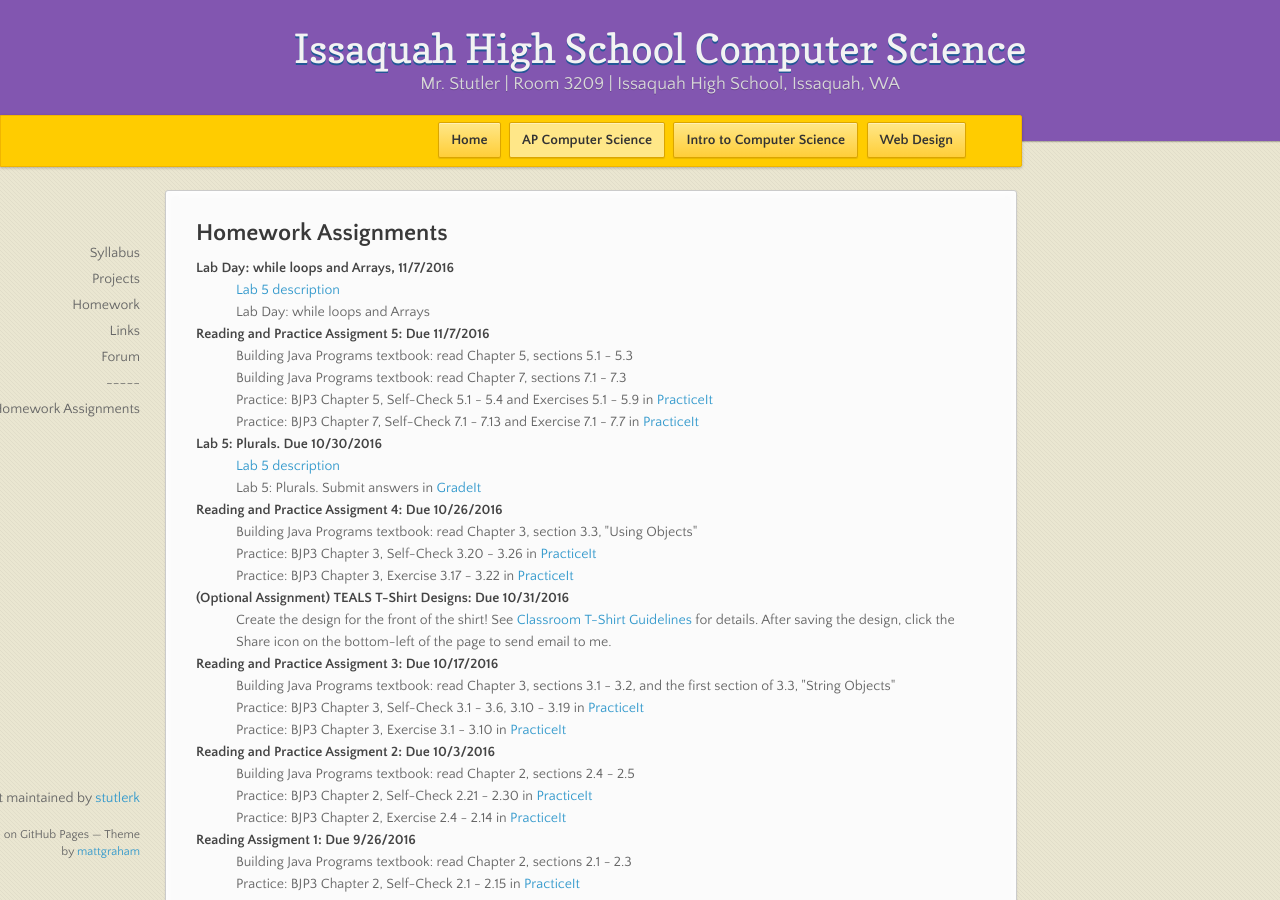
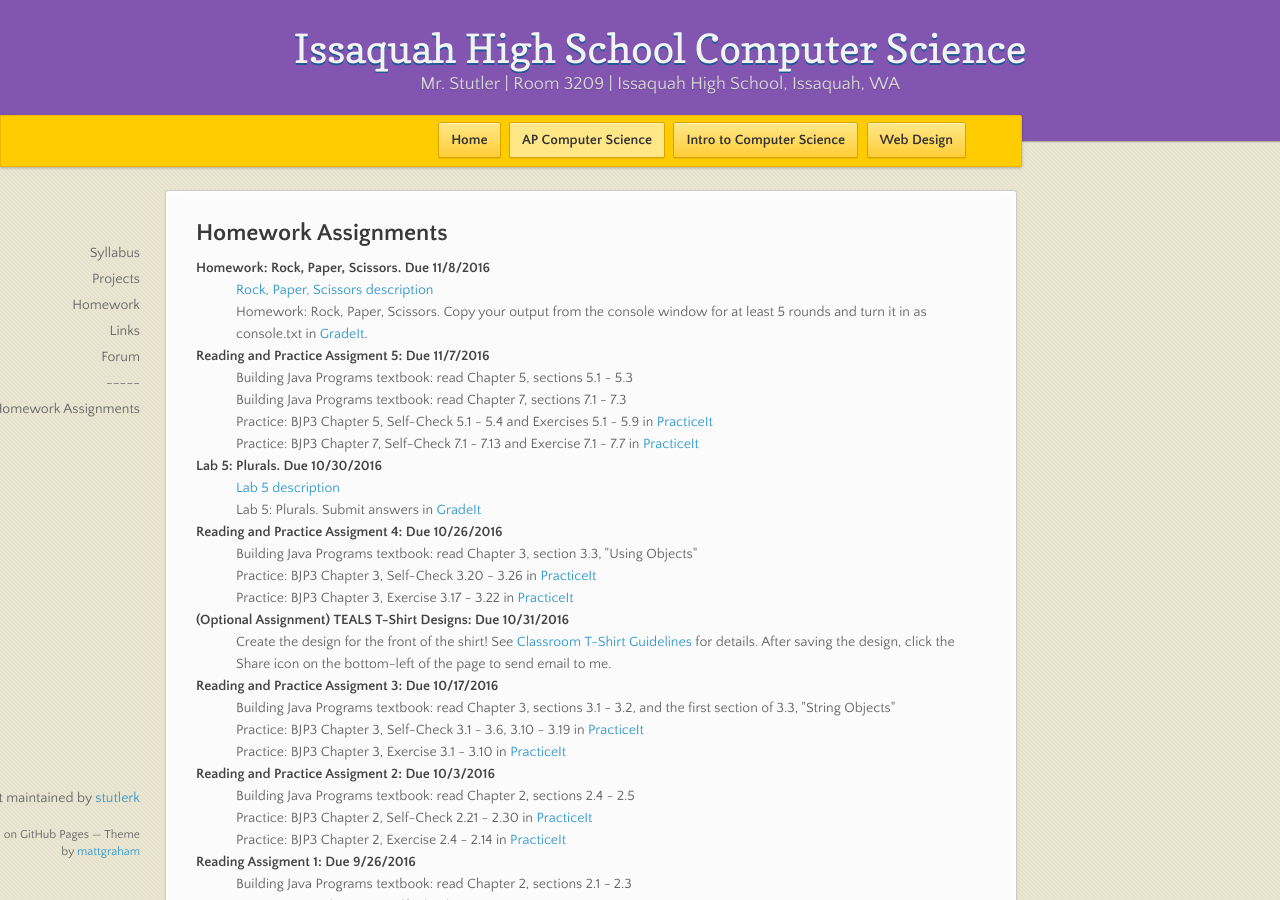
Before and after one commit to stutlerk/ihs-website, a Jekyll site: the page built from _apcs/homework.html, in a window 1280 px wide and 900 px high. Built offline with Jekyll 4.4.1, drawn with Linux system fonts in a browser that asks for light colours; nearby versions of some CDN libraries.

Commit message:
Update homework.html

```diff
--- a/_apcs/homework.html
+++ b/_apcs/homework.html
@@ -6,9 +6,9 @@ layout: course
 <section>
 <h2>Homework Assignments</h2>
 <dl>
-    <dt>Lab Day: while loops and Arrays, 11/7/2016</dt>
-    <dd><a href="https://issaquahwednet-my.sharepoint.com/personal/stutlerk_issaquah_wednet_edu/_layouts/15/guestaccess.aspx?guestaccesstoken=%2fLcLQEcZqrCro5yKOyFcnyKyLLxDsz8MBeRWQSBhUsQ%3d&docid=0b95dd58e4e2f4ea49c2040822d213ac4&rev=1">Lab 5 description</a></dd>
-    <dd>Lab Day: while loops and Arrays</dd>
+    <dt>Homework: Rock, Paper, Scissors. Due 11/8/2016</dt>
+    <dd><a href="https://issaquahwednet-my.sharepoint.com/personal/stutlerk_issaquah_wednet_edu/_layouts/15/guestaccess.aspx?guestaccesstoken=%2fLcLQEcZqrCro5yKOyFcnyKyLLxDsz8MBeRWQSBhUsQ%3d&docid=0b95dd58e4e2f4ea49c2040822d213ac4&rev=1">Rock, Paper, Scissors description</a></dd>
+    <dd>Homework: Rock, Paper, Scissors. Copy your output from the console window for at least 5 rounds and turn it in as console.txt in <a href="https://gradeit-hs.cs.washington.edu/issaquah/">GradeIt</a>.</dd>
 
     <dt>Reading and Practice Assigment 5: Due 11/7/2016</dt>
     <dd>Building Java Programs textbook: read Chapter 5, sections 5.1 - 5.3</dd>
```
